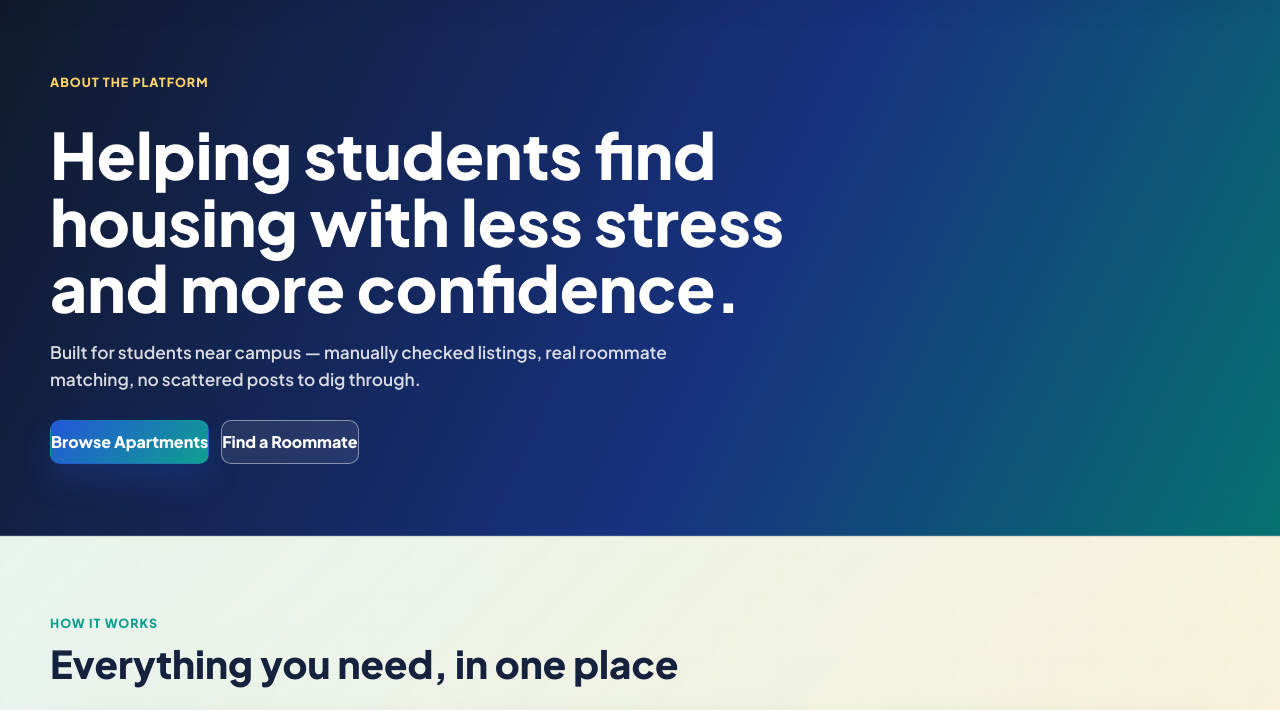
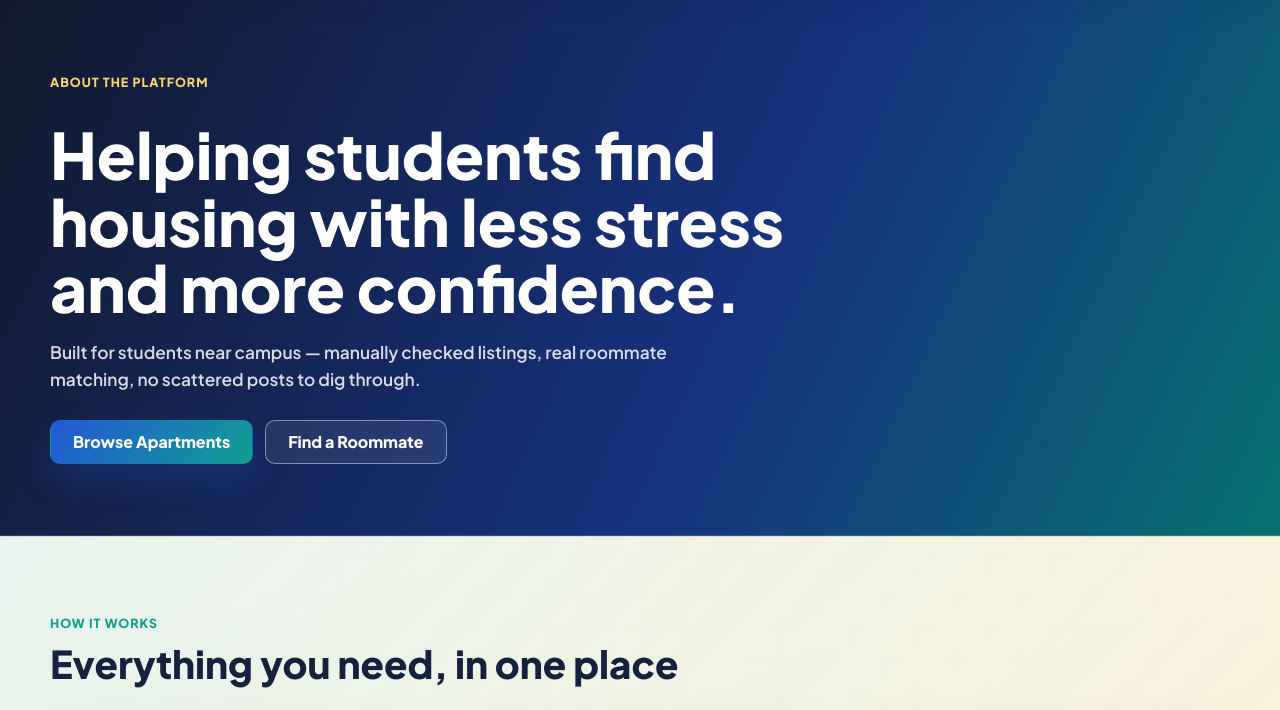
Before and after one commit to noahadeleye17-coder/campus-housing, a website: page frontend/about.html in a window 1280 px wide. Shown: the part 87-797 px from the top of the page. Drawn offline with Linux system fonts and the light colour scheme.

Commit message:
ui changes

```diff
--- a/frontend/style.css
+++ b/frontend/style.css
@@ -318,6 +318,7 @@ img {
   display: inline-flex;
   align-items: center;
   justify-content: center;
+  padding: 0 22px;
   border: 1px solid transparent;
   border-radius: var(--radius-sm);
   cursor: pointer;
```
